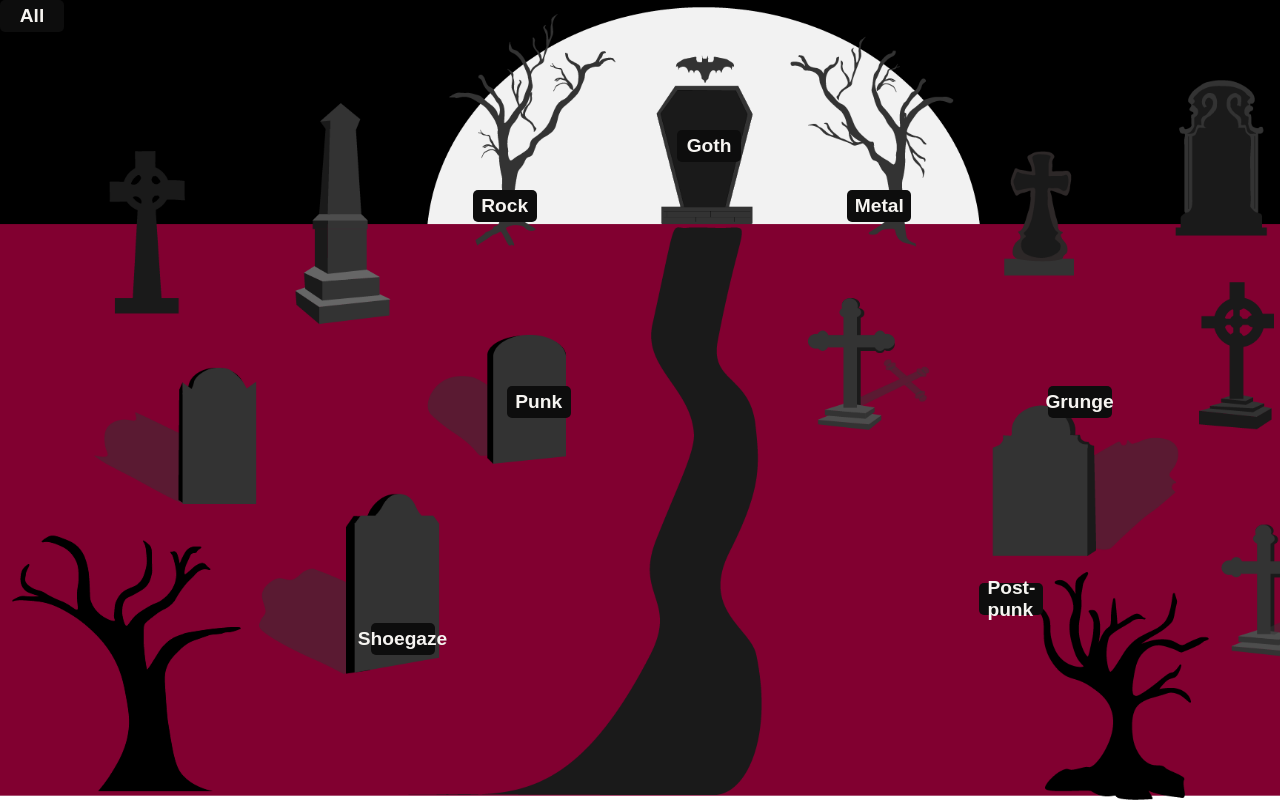
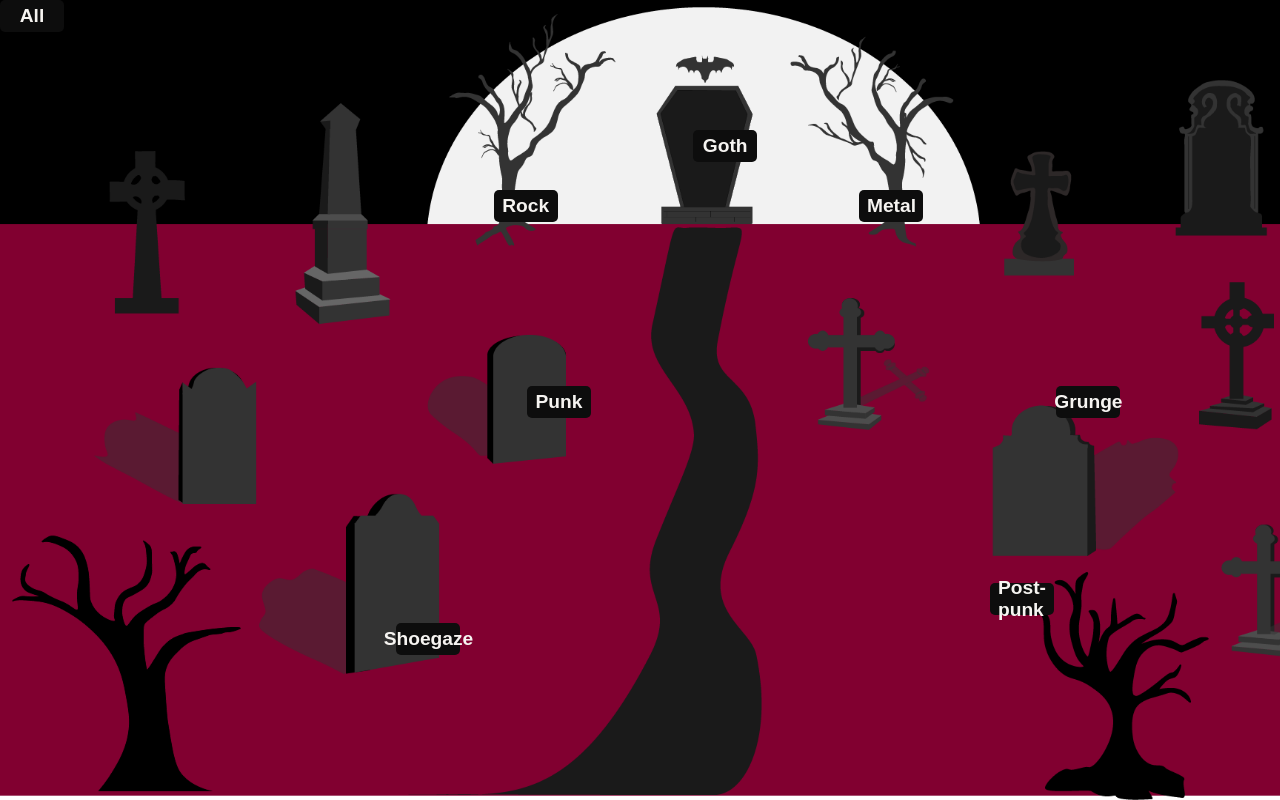
Before and after one commit to juanasaavedra/KnowUrMusic, a plain HTML site: page index.html in a window 1280 px wide. Drawn offline with Linux system fonts and the light colour scheme; a web font is replaced by a local one.

Commit message:
Update style.css
Cambio en la ubicación del género "Shoegaze"

```diff
--- a/style.css
+++ b/style.css
@@ -79,7 +79,7 @@ a:active {
     grid-area: 30 / 28 / 32 / 30;
 }
 .shoegaze-genre {
-    grid-area: 32 / 11 / 34 / 13;
+    grid-area: 32 / 12 / 34 / 13;
 }
 .area-label {
     position: absolute;
```
